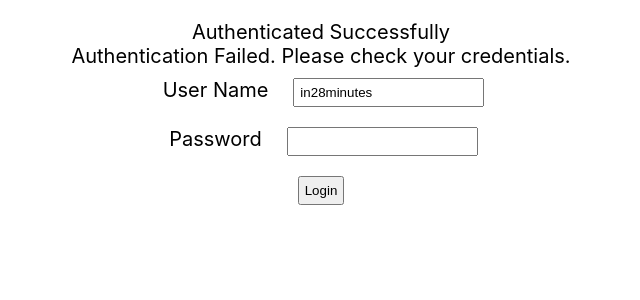
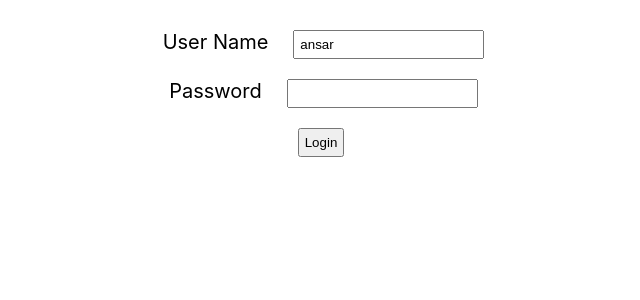
Before and after one commit to kabgig/todo-react-app, a React (Create React App) app: page / in a window 1280 px wide. Shown: the top 300 px of the page, without its empty margins (319-959 px from the left). Built offline with nearby package versions, Linux system fonts and the light colour scheme.

Commit message:
Adding Hardcoded Authentication

```diff
--- a/src/components/todo/TodoApp.jsx
+++ b/src/components/todo/TodoApp.jsx
@@ -1,33 +1,33 @@
 import './TodoApp.css'
 import { useState } from 'react'
 
-export default function TodoApp(){
-    return(
+export default function TodoApp() {
+    return (
         <div className="TodoApp">
-            <LoginComponent/>
+            <LoginComponent />
             {/* <WelcomeComponent/> */}
         </div>
     )
 }
 
-function LoginComponent(){
+function LoginComponent() {
 
-    const [username,setUsername] = useState('in28minutes')
-    const [password,setPassword] = useState('')
-    const [showSuccessMessage,setShowSuccessMessage] = useState(false)
-    const [showErrorMessage,setShowErrorMessage] = useState(false)
+    const [username, setUsername] = useState('ansar')
+    const [password, setPassword] = useState('')
+    const [showSuccessMessage, setShowSuccessMessage] = useState(false)
+    const [showErrorMessage, setShowErrorMessage] = useState(false)
 
-    function handleUserNameChange(event){
+    function handleUserNameChange(event) {
         setUsername(event.target.value);
     }
 
-    function handlePasswordChange(event){
+    function handlePasswordChange(event) {
         console.log(event.target.value);
         setPassword(event.target.value);
     }
 
-    function handleSubmit(){
-        if(username==='ansar' && password==='12345678'){
+    function handleSubmit() {
+        if (username === 'ansar' && password === '12345678') {
             setShowSuccessMessage(true)
             setShowErrorMessage(false)
             console.log('success')
@@ -38,18 +38,32 @@
         }
     }
 
-    return(
+    function SuccessMessageComponent() {
+        if (showSuccessMessage) {
+            return <div className="successMessage">Authenticated Successfully</div>
+        }
+        return null
+    }
+
+    function ErrorMessageComponent() {
+        if (showErrorMessage) {
+            return <div className="errorMessage">Authentication Failed. Please check your credentials.</div>
+        }
+        return null
+    }
+
+    return (
         <div className="Login">
-            <div className="successMessage">Authenticated Successfully</div>
-            <div className="errorMessage">Authentication Failed. Please check your credentials.</div>
-            <div className="LoginForm">
+            <SuccessMessageComponent/>
+            <ErrorMessageComponent/>
+             <div className="LoginForm">
                 <div>
                     <label>User Name</label>
-                    <input type="text" name="username" value={username} onChange={handleUserNameChange}/>
+                    <input type="text" name="username" value={username} onChange={handleUserNameChange} />
                 </div>
                 <div>
                     <label>Password</label>
-                    <input type="password" name="password" value={password} onChange={handlePasswordChange}/>
+                    <input type="password" name="password" value={password} onChange={handlePasswordChange} />
                 </div>
                 <div>
                     <button type="button" name="login" onClick={handleSubmit}>Login</button>
@@ -59,8 +73,10 @@
     )
 }
 
-function WelcomeComponent(){
-    return(
+
+
+function WelcomeComponent() {
+    return (
         <div className="Welcome">
             Welcome Component
         </div>
```
